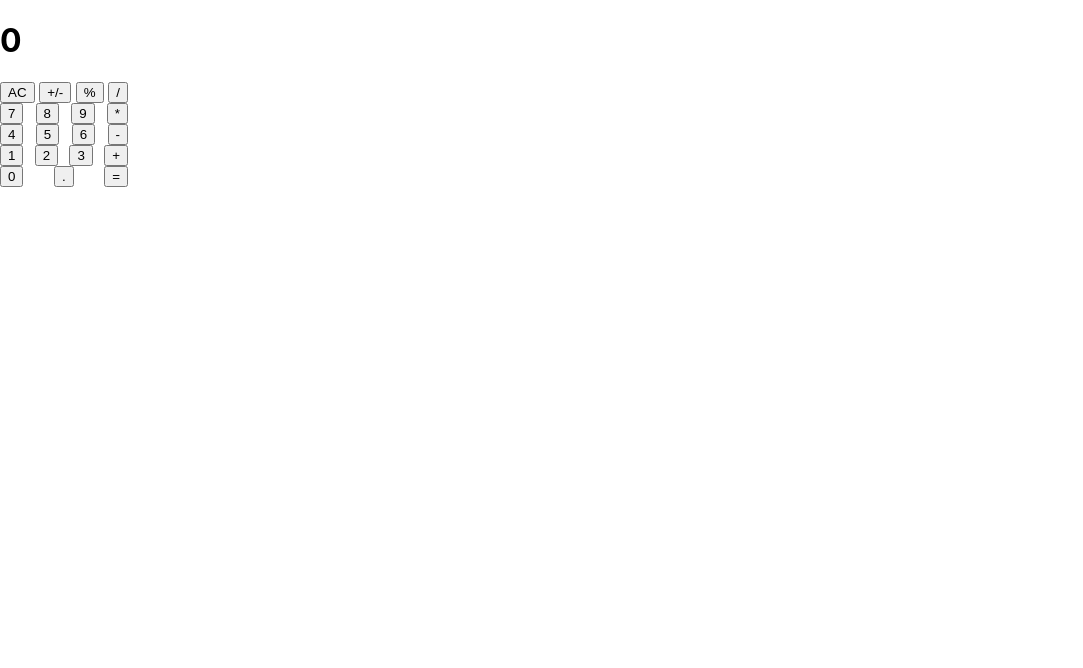
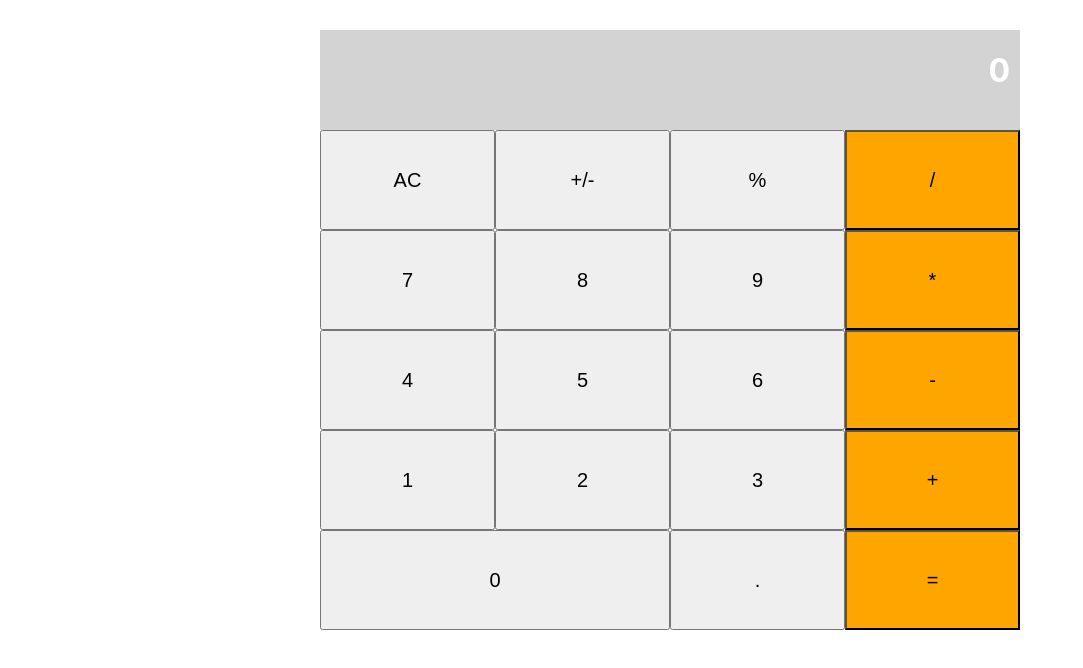
Before and after one commit to blackpintz/React-Calculator, a React (Create React App) app: page / in a window 1280 px wide. Shown: the top 668 px of the page, without its empty margins (0-1083 px from the left). Built offline with nearby package versions, Linux system fonts and the light colour scheme.

Commit message:
Add styling to the calculator app.

```diff
--- a/package.json
+++ b/package.json
@@ -18,6 +18,7 @@
     "react": "^17.0.1",
     "react-dom": "^17.0.1",
     "react-scripts": "4.0.1",
+    "styled-components": "^5.2.1",
     "uuid": "^8.3.1",
     "web-vitals": "^0.2.4"
   },
--- a/src/App.css
+++ b/src/App.css
@@ -1,11 +1,43 @@
 .App {
-  text-align: center;
+  display: flex;
+  width: 700px;
+  flex-direction: column;
+  align-items: center;
+}
+
+.calc-body {
+  width: 50%;
+  height: 100vh;
+  margin: auto;
+  padding-top: 30px;
+}
+
+.Display {
+  background-color: lightgray;
+  color: #fff;
+  width: 700px;
+  font-weight: bold;
+  height: 100px;
+  display: flex;
+  justify-content: flex-end;
+  padding-right: 10px;
+  box-sizing: border-box;
 }
 
 .group {
   display: flex;
-  width: 10%;
-  justify-content: space-between;
+  width: 700px;
+  height: 100px;
+}
+
+.button {
+  width: 25%;
+  font-size: 20px;
+}
+
+.group:last-child .button:first-child {
+  width: 50%;
+  font-size: 20px;
 }
 
 .App-logo {
--- a/src/components/App.js
+++ b/src/components/App.js
@@ -48,10 +48,10 @@ class App extends Component {
   render() {
     const { next, total, display } = this.state;
     return (
-      <>
+      <div className='calc-body'>
         <Display result={next === null ? total : next} display={display} />
         <ButtonPanel clickBtn={this.handleClick} />
-      </>
+      </div>
     );
   }
 }
--- a/src/components/Button.js
+++ b/src/components/Button.js
@@ -1,10 +1,16 @@
 import React from 'react';
 import PropTypes from 'prop-types';
+import styled from 'styled-components';
 
 function Button({ name, btnPress }) {
+  const Button = styled.button`
+  &:last-child {
+    background-color: orange;
+  }
+`;
   return (
     <>
-      <button type="button" onClick={() => btnPress(name)}>{name}</button>
+      <Button type="button" className="button" onClick={() => btnPress(name)}>{name}</Button>
     </>
   );
 }
--- a/src/components/ButtonPanel.js
+++ b/src/components/ButtonPanel.js
@@ -11,11 +11,13 @@ function ButtonPanel({ clickBtn }) {
   const group5 = ['0', '.', '='];
   return (
     <>
-      <Group group={group1} btnPress={clickBtn} />
-      <Group group={group2} btnPress={clickBtn} />
-      <Group group={group3} btnPress={clickBtn} />
-      <Group group={group4} btnPress={clickBtn} />
-      <Group group={group5} btnPress={clickBtn} />
+      <div className="App">
+        <Group group={group1} btnPress={clickBtn} />
+        <Group group={group2} btnPress={clickBtn} />
+        <Group group={group3} btnPress={clickBtn} />
+        <Group group={group4} btnPress={clickBtn} />
+        <Group group={group5} btnPress={clickBtn} />
+      </div>
     </>
   );
 }
--- a/src/components/Display.js
+++ b/src/components/Display.js
@@ -1,12 +1,13 @@
 import React from 'react';
 import PropTypes from 'prop-types';
+import '../App.css';
 
 const Display = ({ result, display }) => (
-  <>
+  <div className="Display">
     <h1>
       {result === null ? display : result }
     </h1>
-  </>
+  </div>
 );
 
 Display.propTypes = {
```
Also changed, not shown: 2 other files (tests, documents, lock files or other folders).
